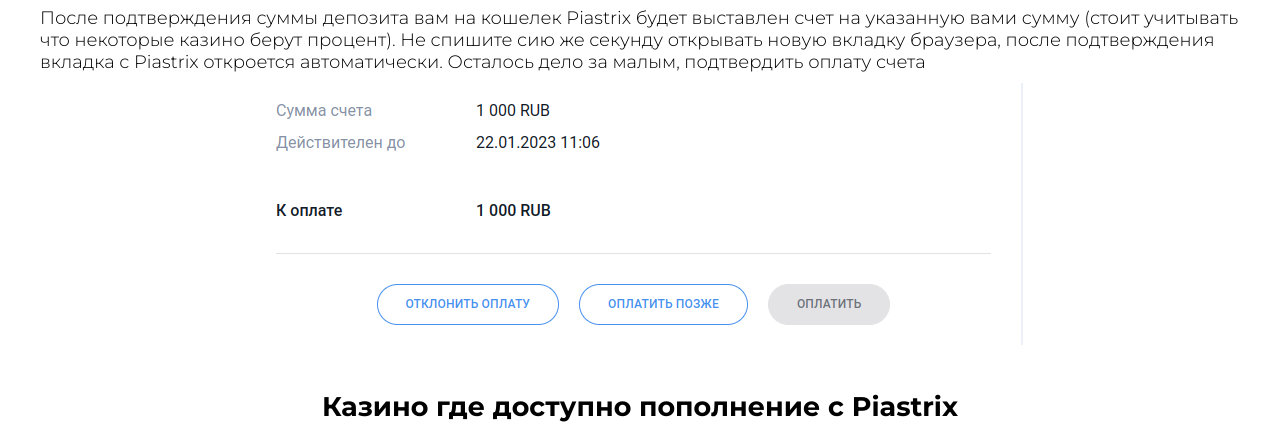
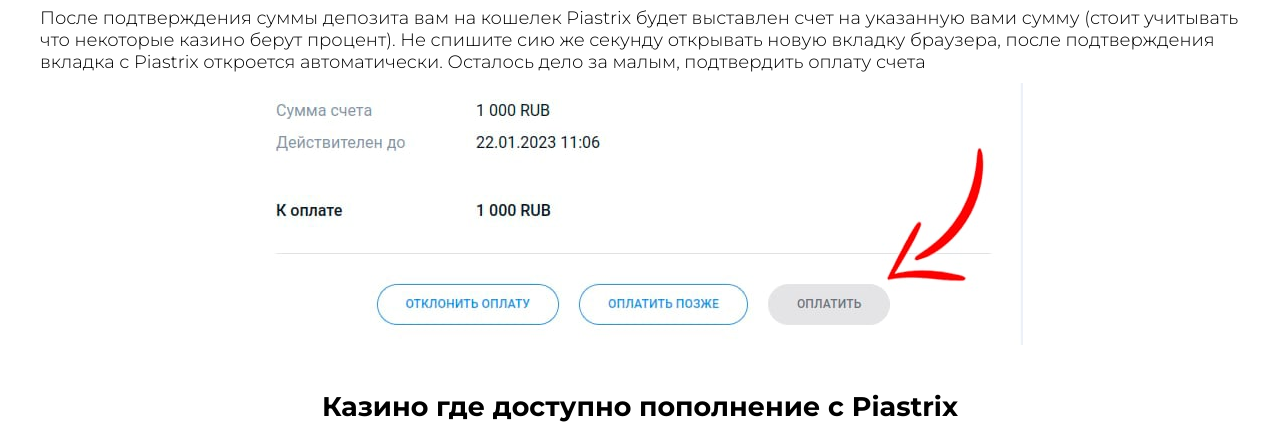
Before and after one commit to KirylLitoshka/maxon, a plain HTML site: page index.html in a window 1280 px wide. Shown: the part 3353-3799 px from the top of the page. Drawn offline with Linux system fonts and the light colour scheme.

Commit message:
updated payment omg

```diff
--- a/index.html
+++ b/index.html
@@ -176,7 +176,7 @@
               После подтверждения суммы депозита вам на кошелек Piastrix будет выставлен счет на указанную вами сумму (стоит учитывать что некоторые казино берут процент). Не спишите сию же секунду открывать новую вкладку браузера, после подтверждения вкладка с Piastrix откроется автоматически. Осталось дело за малым, подтвердить оплату счета
             </p>
             <div class="section-guide__image">
-              <img src="assets/img/guide/jc4.png" alt="JoyCasino Guide" />
+              <img src="assets/img/guide/jc4.jpg" alt="JoyCasino Guide" />
             </div>
           </section>
           <section id="casino" class="section">
```
Also changed, not shown: assets/img/guide/jc4.jpg (added), assets/img/guide/jc4.png (deleted).
